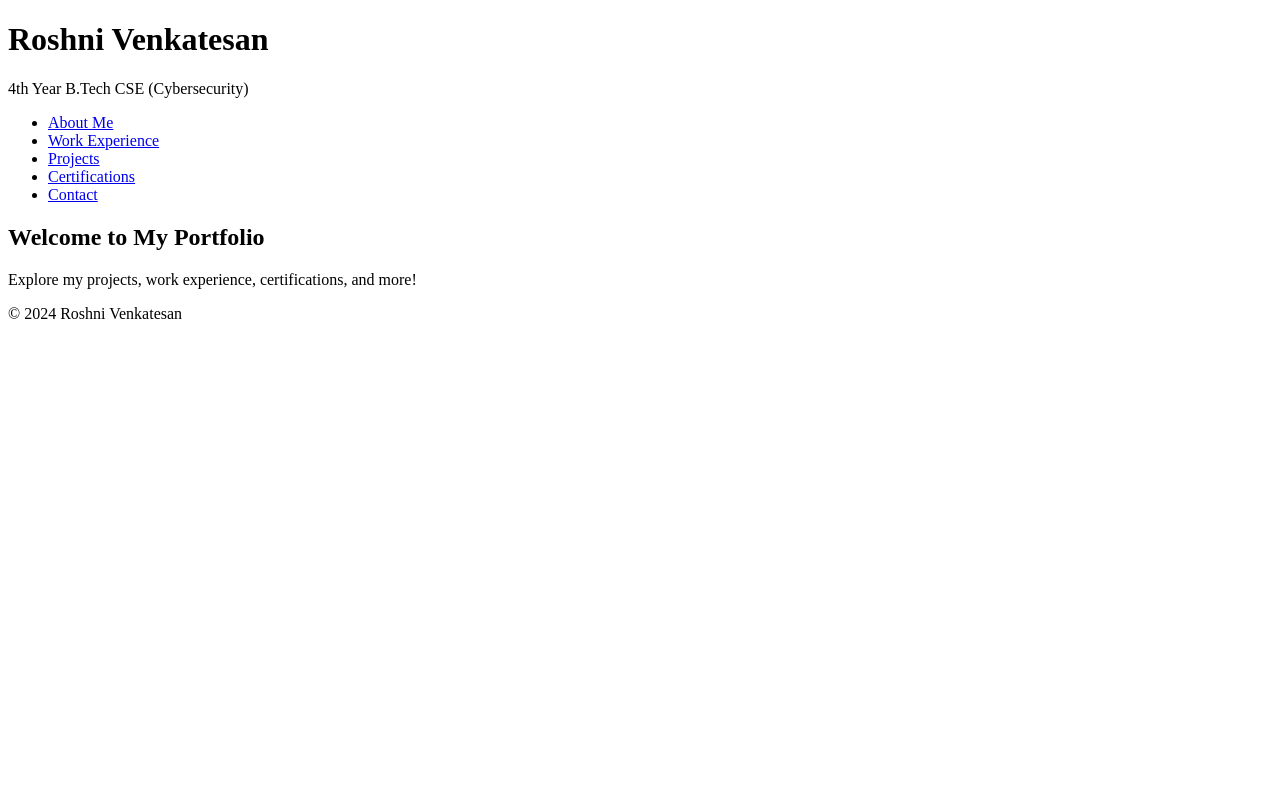
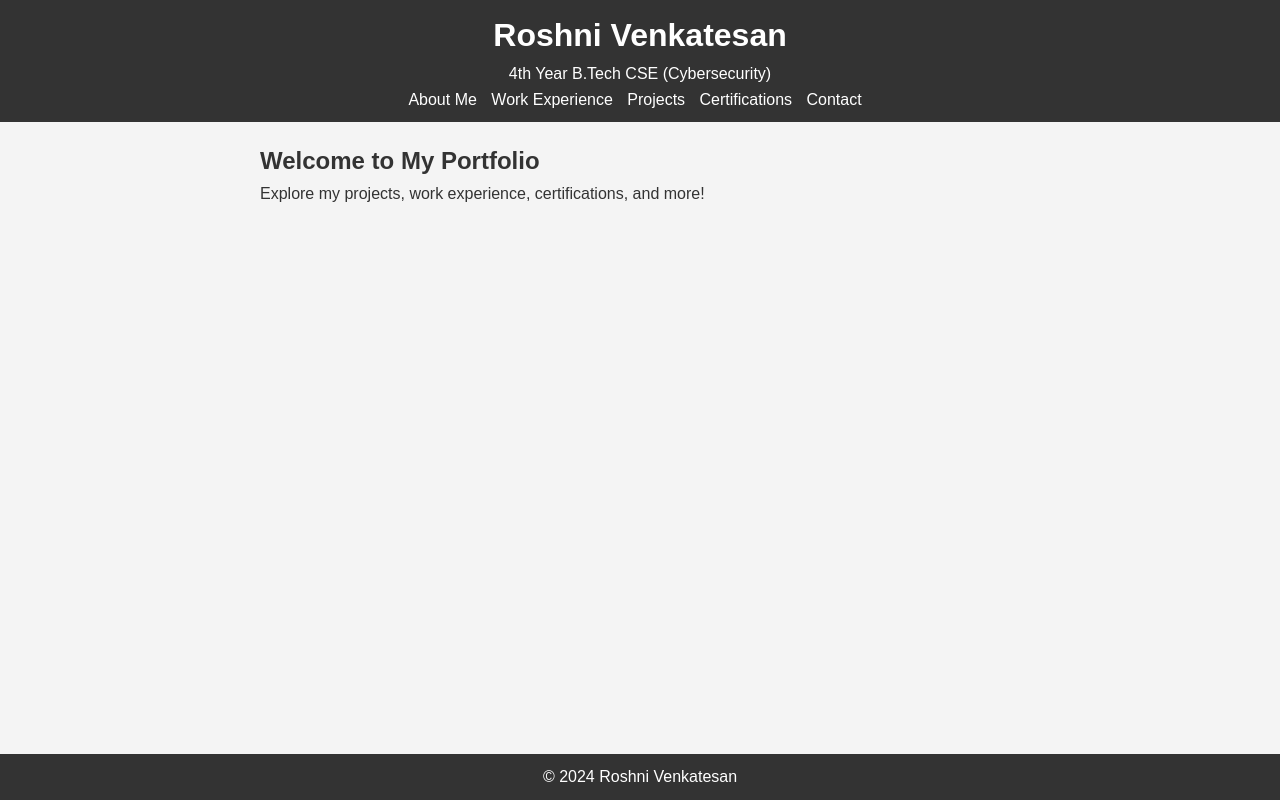
Before and after one commit to CeraMapleheart/R_Portfolio, a plain HTML site: page index.html in a window 1280 px wide. Drawn offline with Linux system fonts and the light colour scheme.

Commit message:
Update index.html

```diff
--- a/index.html
+++ b/index.html
@@ -4,7 +4,7 @@
     <meta charset="UTF-8">
     <meta name="viewport" content="width=device-width, initial-scale=1.0">
     <title>Roshni Venkatesan's Portfolio</title>
-    <link rel="stylesheet" href="stylesone.css">
+    <link rel="stylesheet" href="styles.css">
 </head>
 <body>
     <header>
```
